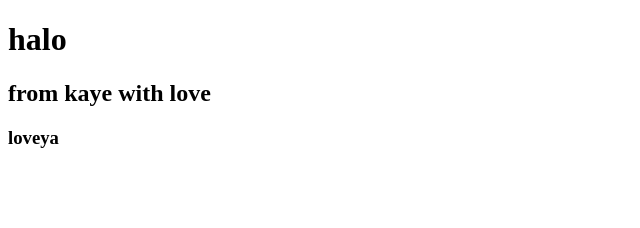
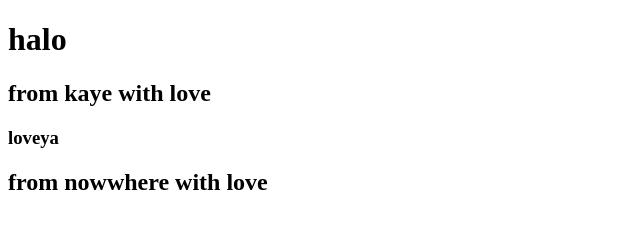
Before and after one commit to trankienhcl/jenkinsfile, a plain HTML site: page src/main/webapp/index.html in a window 1280 px wide. Shown: the whole page, without its empty margins (0-640 px from the left). Drawn offline with Linux system fonts and the light colour scheme.

Commit message:
Update index.html

```diff
--- a/src/main/webapp/index.html
+++ b/src/main/webapp/index.html
@@ -8,5 +8,6 @@
         <h1>halo</h1>
         <h2>from kaye with love</h2>
         <h3>loveya</h3>
+        <h2>from nowwhere with love</h2>
     </body>
 </html>
```
